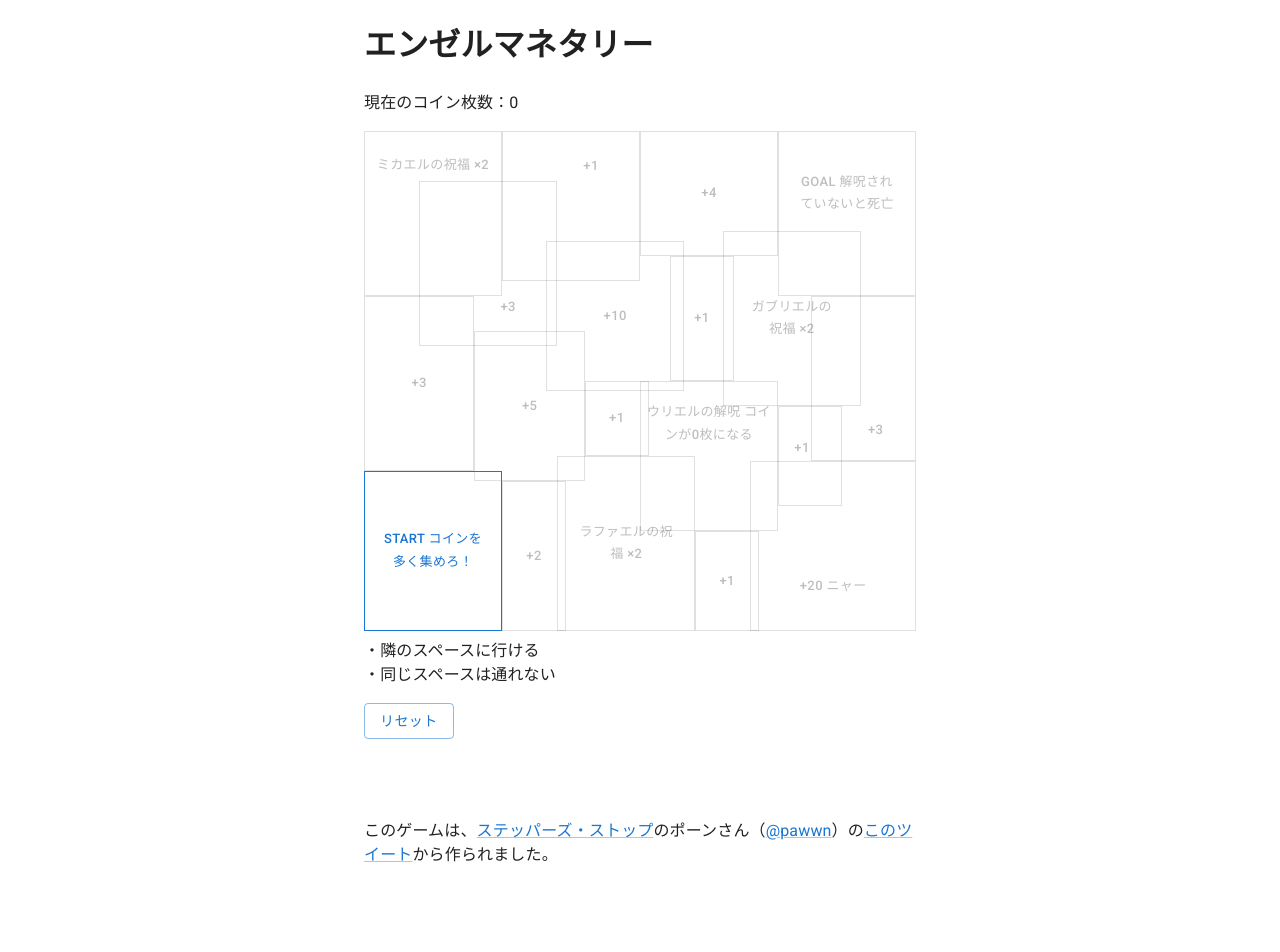
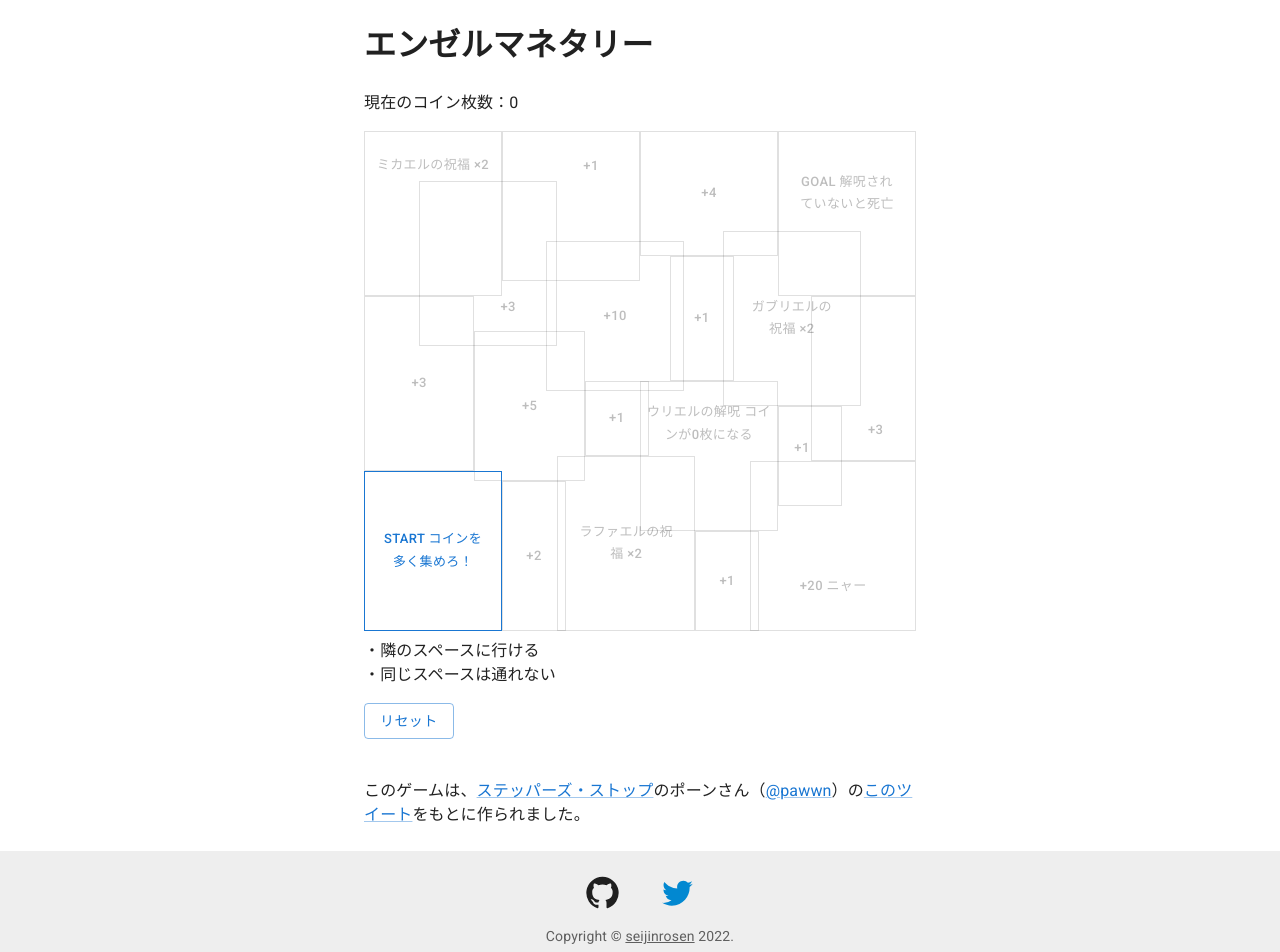
Before and after one commit to seijinrosen/angel-monetary, a React (Vite) app: page / in a window 1280 px wide. Shown: the top 952 px of the page. Before the commit the page ends 867 px from the top, so only its background shows below. Built offline with nearby package versions, Linux system fonts and the light colour scheme.

Commit message:
Add Footer.tsx

```diff
--- a/src/App.tsx
+++ b/src/App.tsx
@@ -1,5 +1,6 @@
 import { Box, Button, Container, Link } from "@mui/material";
 import { useState } from "react";
+import Footer from "./components/Footer";
 import Masu from "./components/Masu";
 
 const getTonari = (id: number): number[] => {
@@ -131,6 +132,13 @@ function App() {
   };
 
   return (
+    <Box
+      sx={{
+        display: "flex",
+        flexDirection: "column",
+        minHeight: "100vh",
+      }}
+    >
       <Container component="main" maxWidth="sm">
         <h1>エンゼルマネタリー</h1>
         <p>現在のコイン枚数：{coin}</p>
@@ -391,7 +399,7 @@ function App() {
             おめでとうございます！おそらく151枚がMAXです。それ以上のスコアを出した方がいらっしゃいましたらご連絡ください。
           </p>
         )}
-      <Box mt={10}>
+        <Box mt={5} mb={3}>
           このゲームは、
           <Link
             href="http://stst.cocot.jp/"
@@ -416,9 +424,11 @@ function App() {
           >
             このツイート
           </Link>
-        から作られました。
+          をもとに作られました。
         </Box>
       </Container>
+      <Footer />
+    </Box>
   );
 }
 
--- /dev/null
+++ b/src/components/Copyright.tsx
@@ -0,0 +1,18 @@
+import { Link, Typography } from "@mui/material";
+
+const Copyright = () => (
+  <Typography variant="body2" color="text.secondary" align="center">
+    {"Copyright © "}
+    <Link
+      color="inherit"
+      href="https://github.com/seijinrosen"
+      target="_blank"
+      rel="noopener noreferrer"
+    >
+      seijinrosen
+    </Link>{" "}
+    {new Date().getFullYear()}.
+  </Typography>
+);
+
+export default Copyright;
--- /dev/null
+++ b/src/components/Footer.tsx
@@ -0,0 +1,50 @@
+import GitHubIcon from "@mui/icons-material/GitHub";
+import TwitterIcon from "@mui/icons-material/Twitter";
+import { Box, Container, Grid, IconButton } from "@mui/material";
+import Copyright from "./Copyright";
+
+const Footer = () => (
+  <Box
+    component="footer"
+    sx={{
+      pt: 2,
+      pb: 3,
+      px: 1,
+      mt: "auto",
+      backgroundColor: (theme) =>
+        theme.palette.mode === "light"
+          ? theme.palette.grey[200]
+          : theme.palette.grey[800],
+    }}
+  >
+    <Container maxWidth="sm">
+      <Grid container justifyContent="center" spacing={3} pb={1}>
+        <Grid item>
+          <IconButton
+            component="a"
+            href="https://github.com/seijinrosen/angel-monetary"
+            target="_blank"
+            rel="noopener noreferrer"
+            color="inherit"
+          >
+            <GitHubIcon fontSize="large" />
+          </IconButton>
+        </Grid>
+        <Grid item>
+          <IconButton
+            component="a"
+            href="https://twitter.com/seijinrosen"
+            target="_blank"
+            rel="noopener noreferrer"
+            color="info"
+          >
+            <TwitterIcon fontSize="large" />
+          </IconButton>
+        </Grid>
+      </Grid>
+      <Copyright />
+    </Container>
+  </Box>
+);
+
+export default Footer;
```
Lines whose indentation alone changed are shown as unchanged.
